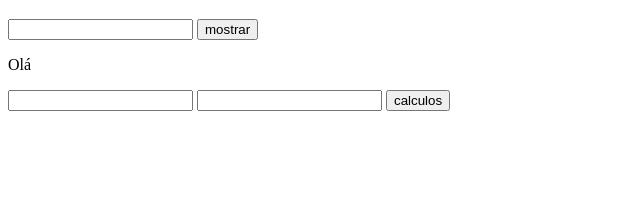
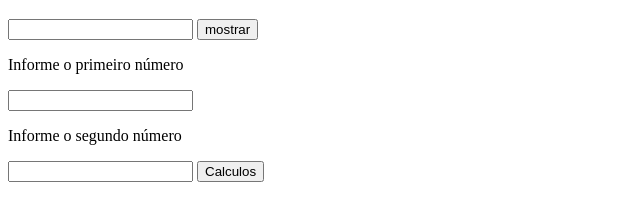
Before and after one commit to yuricabanha/LC3-2024, a plain HTML site: page index.html in a window 1280 px wide. Shown: the part 61-282 px from the top of the page, without its empty margins (0-640 px from the left). Drawn offline with Linux system fonts and the light colour scheme.

Commit message:
Décimo Terceiro

```diff
--- a/index.html
+++ b/index.html
@@ -11,13 +11,11 @@
     <h1>Modularização de Scripts</h1>
     <input type="number" id="num">
     <input type="button" value="mostrar" onclick="compare(document.getElementById('num').value);">
-    <p id="numero"></p>
-    <input type="number" id="x">
-    <input type="number" id="y">
-    <input type="button" value="calculos" onclick="calculo(document.getElementById('x','y').value);">
-
+    <p>Informe o primeiro número</p>
+    <input type="number" id="num1">
+    <p>Informe o segundo número</p>
+    <input type="number" id="num2">
+    <input type="button" value="Calculos" onclick="document.getElementById('calculo').innerHTML = calculo(document.getElementById('num1').value,document.getElementById('num2').value)">
+    <p id="calculo"></p>
 </body>
 </html>
-<script type="text/javascript">
-    document.getElementById('numero').innerHTML = "Olá";
-</script>
--- a/js/calculos.js
+++ b/js/calculos.js
@@ -1,11 +1,16 @@
 
 function calculo(x,y){
-    soma = x+y;
-    alert("a soma de "+x+" + "+y+" é igual a "+soma);
+    if(x==='' || y===''){
+        return ('Preencha os dois campos');
+    }
+    var CalcString = '';
+    soma = parseInt(x)+parseInt(y);
+    CalcString+=("a soma de "+x+" + "+y+" é igual a "+soma+'<br />');
     divisao = x/y;
-    alert("a divisão de "+x+" / "+y+" é igual a "+divisao);
+    CalcString+=("a divisão de "+x+" / "+y+" é igual a "+divisao+'<br />');
     subtracao = x-y;
-    alert("a subtração de "+x+" - "+y+" é igual a "+subtracao);
+    CalcString+=("a subtração de "+x+" - "+y+" é igual a "+subtracao+'<br />');
     multiplicacao = x*y;
-    alert("a multiplicação de "+x+" * "+y+" é igual a "+multiplicacao);
+    CalcString+=("a multiplicação de "+x+" * "+y+" é igual a "+multiplicacao);
+    return CalcString;
 }
```
